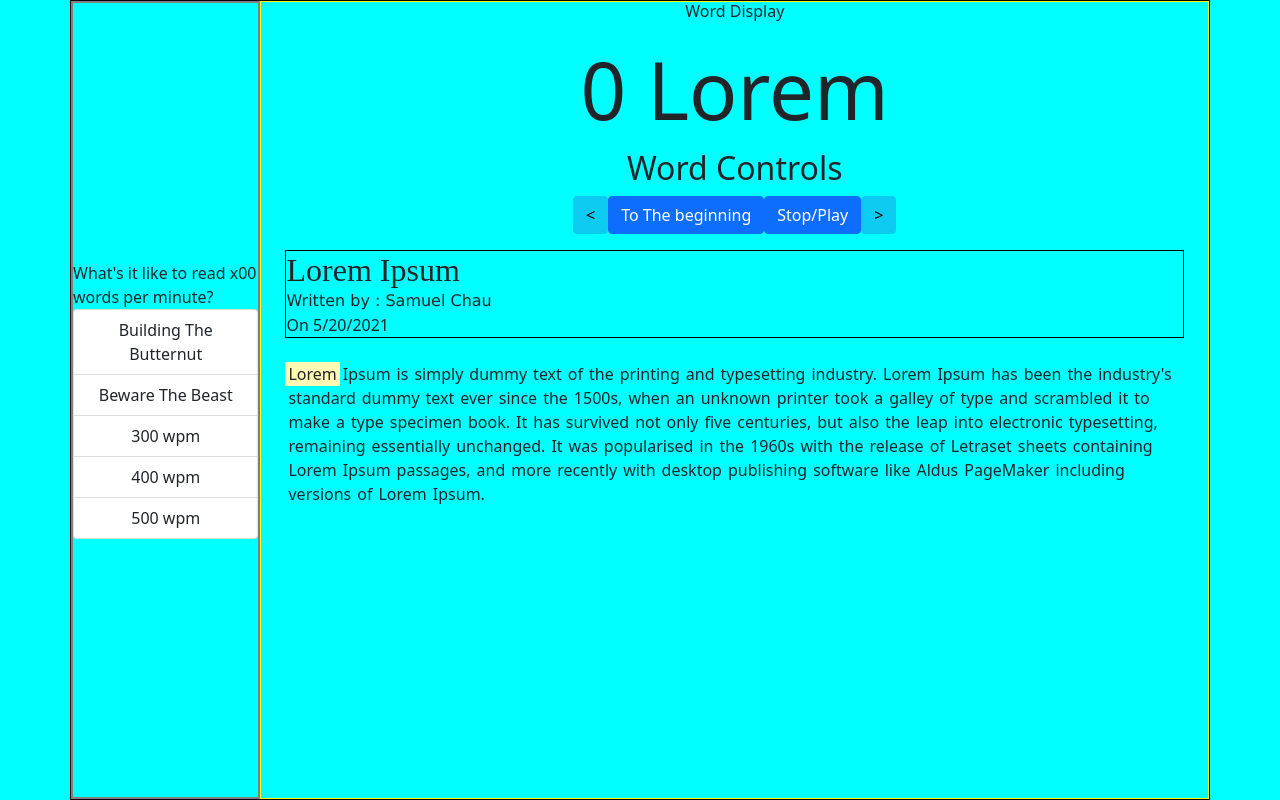
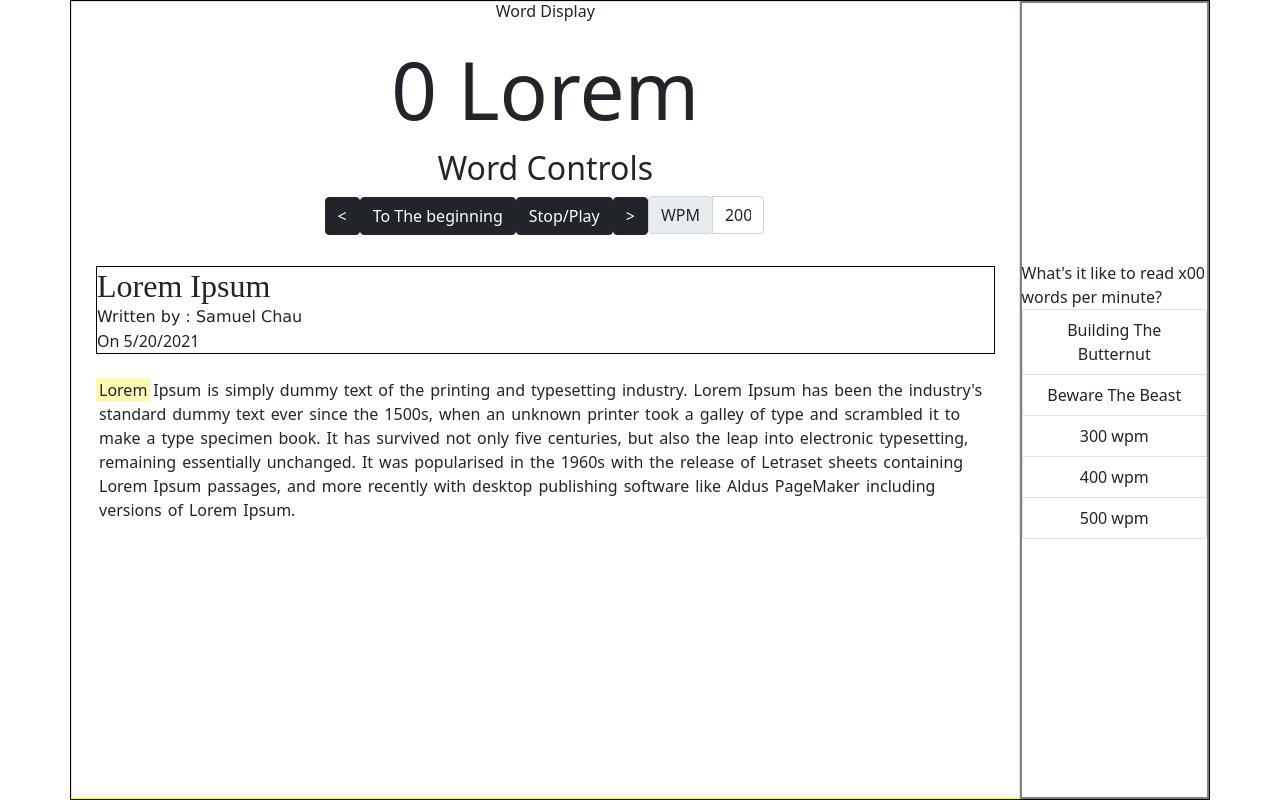
Before and after one commit to samqchau/one-word-blitz, a React (Create React App) app: page / in a window 1280 px wide. Built offline with nearby package versions, Linux system fonts and the light colour scheme.

Commit message:
Word Controls Component Updated -Word Control Component now plays and stops correctly -Word Control Component allows users to set how many words per minute they would like the player to display

```diff
--- a/src/App.jsx
+++ b/src/App.jsx
@@ -1,41 +1,46 @@
-import React, {useState, useEffect} from 'react';
-import {Container} from 'react-bootstrap';
+import React, { useState, useEffect } from 'react';
+import { Container } from 'react-bootstrap';
 import './styles/app.css';
-import Sidebar from './components/Sidebar.jsx'
+import Sidebar from './components/Sidebar.jsx';
 import Homepage from './screens/Homepage.jsx';
-import {parsePassage} from './utils/helperFunctions.js'
+import { parsePassage } from './utils/helperFunctions.js';
 
 const App = () => {
-    const [passage, setPassage] = useState(parsePassage('Lorem Ipsum is simply dummy text of the printing and typesetting industry. Lorem Ipsum has been the industry\'s standard dummy text ever since the 1500s, when an unknown printer took a galley of type and scrambled it to make a type specimen book. It has survived not only five centuries, but also the leap into electronic typesetting, remaining essentially unchanged. It was popularised in the 1960s with the release of Letraset sheets containing Lorem Ipsum passages, and more recently with desktop publishing software like Aldus PageMaker including versions of Lorem Ipsum.'));
+  const [passage, setPassage] = useState(
+    parsePassage(
+      "Lorem Ipsum is simply dummy text of the printing and typesetting industry. Lorem Ipsum has been the industry's standard dummy text ever since the 1500s, when an unknown printer took a galley of type and scrambled it to make a type specimen book. It has survived not only five centuries, but also the leap into electronic typesetting, remaining essentially unchanged. It was popularised in the 1960s with the release of Letraset sheets containing Lorem Ipsum passages, and more recently with desktop publishing software like Aldus PageMaker including versions of Lorem Ipsum."
+    )
+  );
   const [index, setIndex] = useState(0);
   const [title, setTitle] = useState('Lorem Ipsum');
 
   const changePassageTo = (newPassage) => {
     setPassage(newPassage);
-    }
+  };
   const changeTitleTo = (title) => {
     setTitle(title);
-    }
+  };
   const incrementIndex = () => {
-        setIndex(idx => {
-            return idx >= passage.length-1 ? idx : idx+1
+    setIndex((idx) => {
+      return idx >= passage.length - 1 ? idx : idx + 1;
     });
-    }
+  };
 
   const decrementIndex = () => {
-        setIndex(idx => {
-            return idx === 0 ? 0 : idx-1
-        })
-    }
+    setIndex((idx) => {
+      return idx === 0 ? 0 : idx - 1;
+    });
+  };
   const resetIndex = () => {
     setIndex(0);
-    }
+  };
 
   return (
     <Container className='app d-flex'>
-            <Sidebar changePassageTo={changePassageTo} changeTitleTo={changeTitleTo} resetIndex={resetIndex}/>
       <Container className='app-main'>
-                <Homepage passage={passage} changePassageTo={changePassageTo}
+        <Homepage
+          passage={passage}
+          changePassageTo={changePassageTo}
           index={index}
           incrementIndex={incrementIndex}
           decrementIndex={decrementIndex}
@@ -43,8 +48,13 @@
           title={title}
         />
       </Container>
+      <Sidebar
+        changePassageTo={changePassageTo}
+        changeTitleTo={changeTitleTo}
+        resetIndex={resetIndex}
+      />
     </Container>
-    )
-}
+  );
+};
 
-export default App
+export default App;
--- a/src/components/WordControls.jsx
+++ b/src/components/WordControls.jsx
@@ -1,17 +1,93 @@
-import React from 'react'
-import {Button} from 'react-bootstrap';
+import React, { useState, useEffect } from 'react';
+import { Button, FormControl, InputGroup, Container } from 'react-bootstrap';
 import '../styles/wordControls.css';
 
-const WordControls = ({incrementIndex, decrementIndex, resetIndex}) => {
-    return (
-        <div className='wordControls'>
-            <h2>Word Controls</h2>
-            <Button variant='info' onClick={decrementIndex}>{'<'}</Button>
-            <Button onClick={resetIndex}>To The beginning</Button>
-            <Button>Stop/Play</Button>
-            <Button variant='info' onClick={incrementIndex}>{'>'}</Button>
+const WordControls = ({ incrementIndex, decrementIndex, resetIndex }) => {
+  let [wpm, setWpm] = useState(200);
+  let [playing, setPlaying] = useState(false);
+
+  let togglePlaying = () => {
+    setPlaying(!playing);
+  };
+
+  //Params (Desired WPM)
+  //Returns (miliseconds Per Word)
+  let wordEveryMiliseconds = (wpm) => {
+    return 60000 / wpm;
+  };
+
+  useEffect(() => {
+    let interval;
+    if (playing) {
+      interval = setInterval(() => {
+        incrementIndex();
+      }, wordEveryMiliseconds(wpm));
+    } else {
+      clearInterval(interval);
+    }
+    return () => clearInterval(interval);
+  }, [playing, wpm, incrementIndex]);
+
+  return (
+    <div className='wordControls'>
+      <h2>Word Controls</h2>
+      <Container>
+        <Button
+          variant='dark'
+          onClick={() => {
+            decrementIndex();
+            setPlaying(false);
+          }}
+        >
+          {'<'}
+        </Button>
+        <Button
+          variant='dark'
+          onClick={() => {
+            resetIndex();
+            setPlaying(false);
+          }}
+        >
+          To The beginning
+        </Button>
+        <Button variant='dark' onClick={togglePlaying}>
+          Stop/Play
+        </Button>
+        <Button
+          variant='dark'
+          onClick={() => {
+            incrementIndex();
+            setPlaying(false);
+          }}
+        >
+          {'>'}
+        </Button>
+        <div className='wordControl-inputGroup-container'>
+          <InputGroup className='mb-3 wordControl-inputGroup'>
+            <InputGroup.Prepend>
+              <InputGroup.Text id='basic-addon1'>WPM</InputGroup.Text>
+            </InputGroup.Prepend>
+            <FormControl
+              className='wordControls-wpmInput-formControl'
+              as='select'
+              placeholder='Words Per Minute'
+              value={wpm}
+              onChange={(e) => {
+                setPlaying(false);
+                setWpm(e.target.value);
+              }}
+            >
+              {[...Array(18).keys()].map((x) => (
+                <option key={x + 1} value={(x + 1) * 25 + 100}>
+                  {(x + 1) * 25 + 100}
+                </option>
+              ))}
+            </FormControl>
+          </InputGroup>
         </div>
-    )
-}
+      </Container>
+    </div>
+  );
+};
 
-export default WordControls
+export default WordControls;
--- a/src/styles/app.css
+++ b/src/styles/app.css
@@ -3,10 +3,10 @@
   width: 100%;
   border: 1px solid black;
 }
-.app.container{
+.app.container {
   padding: 0;
 }
-.app-main{
+.app-main {
   height: 100%;
   width: 80%;
   border: 1px solid yellow;
--- a/src/styles/index.css
+++ b/src/styles/index.css
@@ -9,7 +9,6 @@
 #root {
   height: 100%;
   width: 100%;
-  background-color: aqua;
 }
 
 p {
--- a/src/styles/wordControls.css
+++ b/src/styles/wordControls.css
@@ -1,3 +1,18 @@
-.wordControls{
-    text-align: center;
+.wordControls {
+  text-align: center;
 }
+
+.wordControls-wpmInput-formControl {
+  min-width: 52px !important;
+  flex: none !important;
+}
+
+.wordControl-inputGroup {
+  width: 116px;
+  display: flex;
+  flex-direction: row;
+}
+
+.wordControl-inputGroup-container {
+  display: inline-block;
+}
```
Lines whose indentation alone changed are shown as unchanged.
